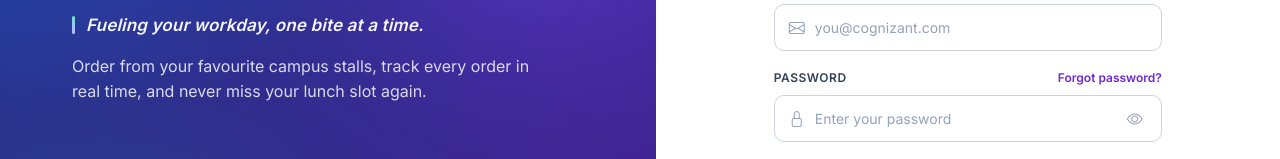
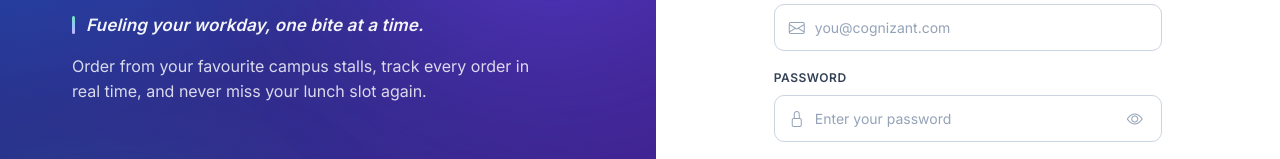
Before and after one commit to mansipatel810/OneAppetite, an Angular app in the folder Frontend/: page /login in a window 1280 px wide. Shown: the part 258-417 px from the top of the page. Built offline with nearby package versions, Linux system fonts and the light colour scheme.

Commit message:
forgot password removed

```diff
--- a/Frontend/src/app/login/login.component.html
+++ b/Frontend/src/app/login/login.component.html
@@ -72,7 +72,7 @@
         <label class="auth-field">
           <span class="auth-label-row">
             <span class="auth-label">Password</span>
-            <a href="#" class="auth-forgot" (click)="openForgotPassword($event)">Forgot password?</a>
+            <!-- <a href="#" class="auth-forgot" (click)="openForgotPassword($event)">Forgot password?</a> -->
           </span>
           <span class="auth-input-wrap"
                 [class.invalid]="f['password'].touched && f['password'].invalid">
@@ -175,9 +175,9 @@
   </main>
 
   <!-- ── Forgot Password Modal ─────────────────────────────── -->
-  <app-forgot-password-modal
+  <!-- <app-forgot-password-modal
     *ngIf="showForgotPassword()"
     (closed)="closeForgotPassword()"
     (resetCompleted)="closeForgotPassword()">
-  </app-forgot-password-modal>
+  </app-forgot-password-modal> -->
 </div>
```
